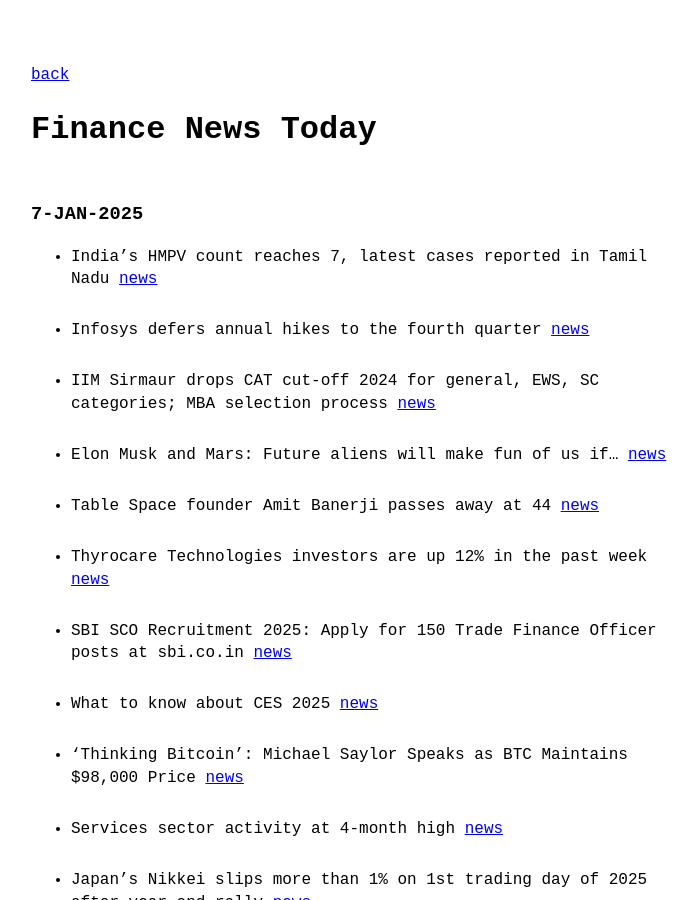
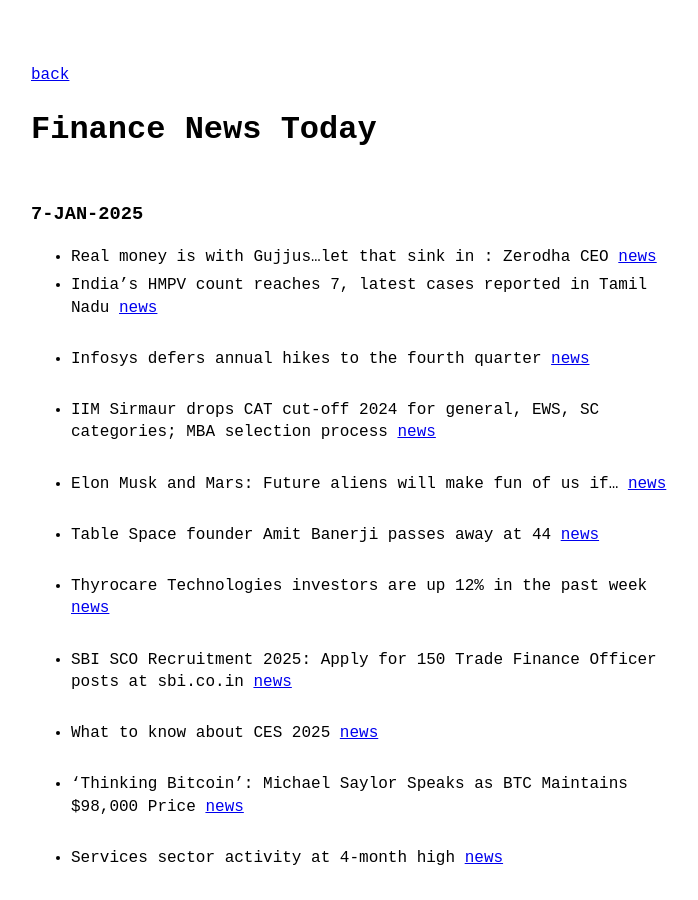
Before and after one commit to VallarasuS/Vallarasu.in, a Jekyll site: the page built from docs/finance.md, in a window 1280 px wide and 900 px high. Shown: the whole window, without its empty margins (289-987 px from the left). Built offline with Jekyll 4.4.1, drawn with Linux system fonts in a browser that asks for light colours.

Commit message:
Update finance.md

```diff
--- a/docs/finance.md
+++ b/docs/finance.md
@@ -5,6 +5,7 @@
 
 ### 7-JAN-2025
 
+- Real money is with Gujjus...let that sink in : Zerodha CEO [news](https://timesofindia.indiatimes.com/business/india-business/real-money-is-with-gujjus-let-that-sink-in-zerodha-ceo-nithin-kamath-makes-interesting-observations-in-social-media-post/articleshow/117016653.cms)
 - India's HMPV count reaches 7, latest cases reported in Tamil Nadu [news](https://economictimes.indiatimes.com/news/india/indias-hmpv-count-reaches-7-latest-cases-reported-in-tamil-nadu/articleshow/117006987.cms)  <br/><br/>
 - Infosys defers annual hikes to the fourth quarter [news](https://www.moneycontrol.com/technology/infosys-defers-annual-hikes-to-the-fourth-quarter-article-12903806.html) <br/><br/>
 - IIM Sirmaur drops CAT cut-off 2024 for general, EWS, SC categories; MBA selection process [news](https://news.careers360.com/iim-sirmaur-cat-cut-off-2024-drops-for-general-ews-sc-categories-mba-selection-process) <br/><br/>
```
